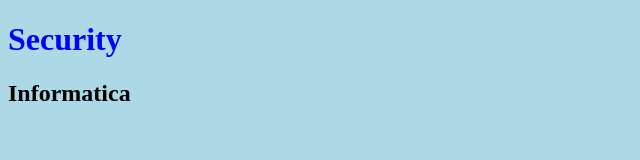
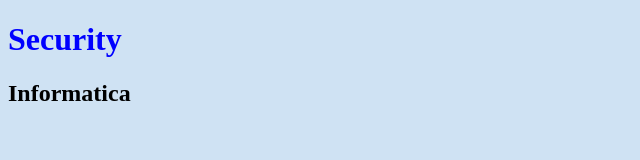
Before and after one commit to Mostafababori/2023-html-V4-Mostafa-Job, a plain HTML site: page index.html in a window 1280 px wide. Shown: the whole page, without its empty margins (0-640 px from the left). Drawn offline with Linux system fonts and the light colour scheme.

Commit message:
backround color

```diff
--- a/style.css
+++ b/style.css
@@ -22,5 +22,5 @@ h1 {
    color: rgb(0,0,255);
 }
 body {
-   background-color: lightblue;
+   background-color: #cfe2f3ff;
 }
```
